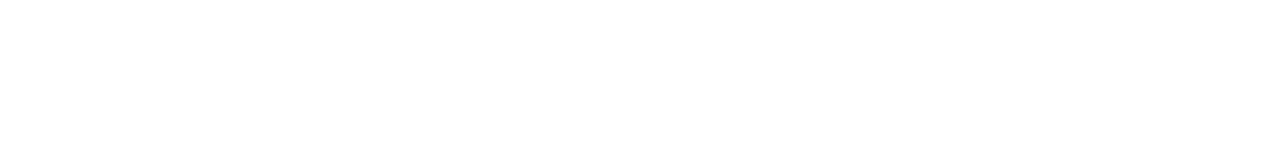
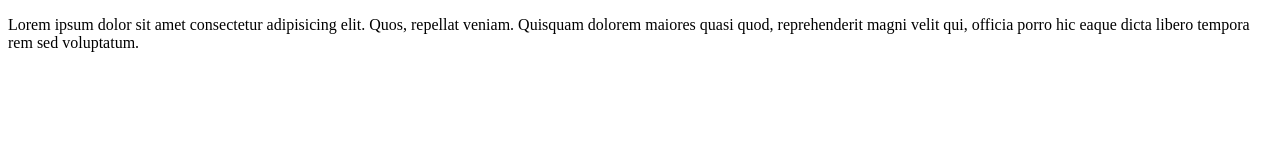
Before and after one commit to alinugroho/ali-git-test-remote-2-, a plain HTML site: page index.html in a window 1280 px wide. Drawn offline with Linux system fonts and the light colour scheme.

Commit message:
menambahkan paragraf

```diff
--- a/index.html
+++ b/index.html
@@ -7,6 +7,6 @@
     <title>git tes</title>
 </head>
 <body>
-
+    <p>Lorem ipsum dolor sit amet consectetur adipisicing elit. Quos, repellat veniam. Quisquam dolorem maiores quasi quod, reprehenderit magni velit qui, officia porro hic eaque dicta libero tempora rem sed voluptatum.</p>
 </body>
 </html>
```
